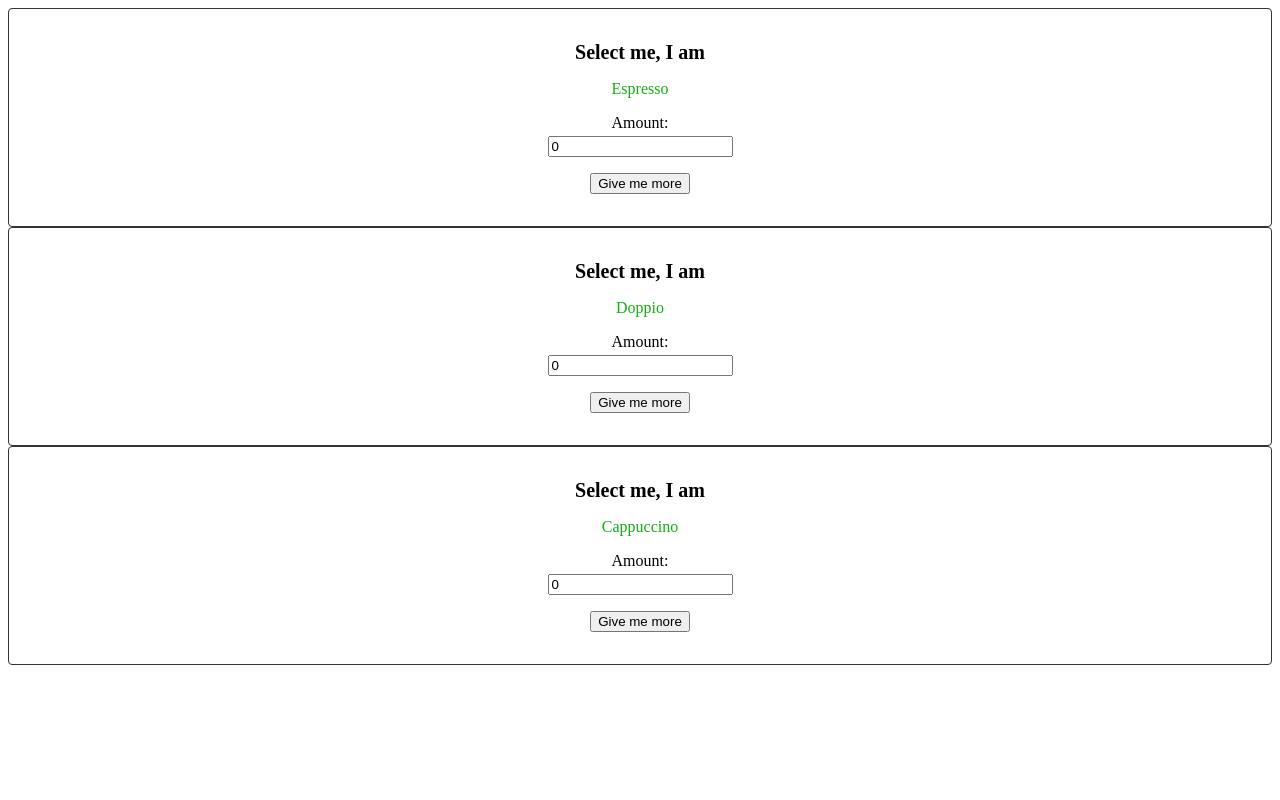
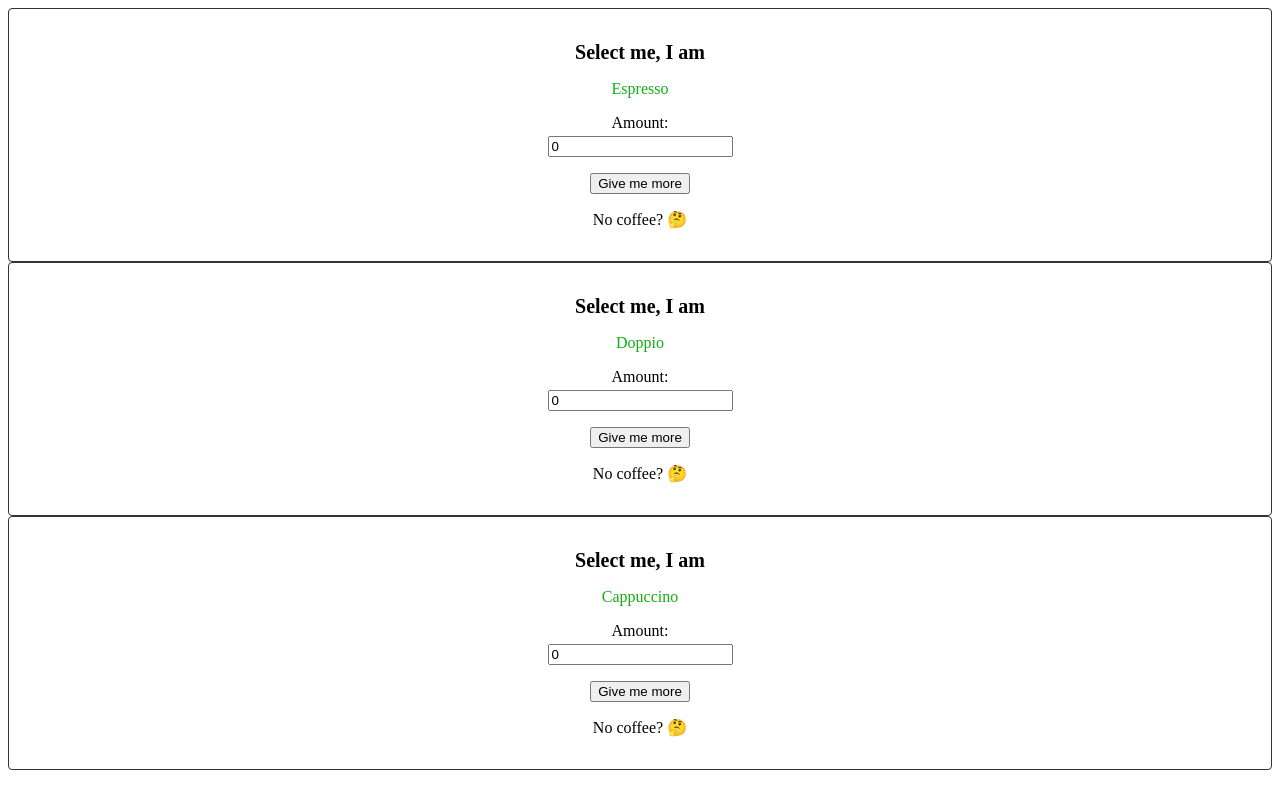
Before and after one commit to mikeshtro/angular-for-backenders, an Angular app in the folder src/morning-coffee/: page / in a window 1280 px wide. Built offline with nearby package versions, Linux system fonts and the light colour scheme.

Commit message:
Add else-if block

```diff
--- a/src/morning-coffee/src/app/pick-coffee/coffee-overview/coffee-overview.component.html
+++ b/src/morning-coffee/src/app/pick-coffee/coffee-overview/coffee-overview.component.html
@@ -7,4 +7,8 @@
 <button (click)="orderCoffee()">Give me more</button>
 @if (amount > 10) {
   <span class="warning">Don't you think this is too much?</span>
+} @else if (amount > 0) {
+  <span>You like coffee, he?</span>
+} @else {
+  <span>No coffee? 🤔</span>
 }
```
